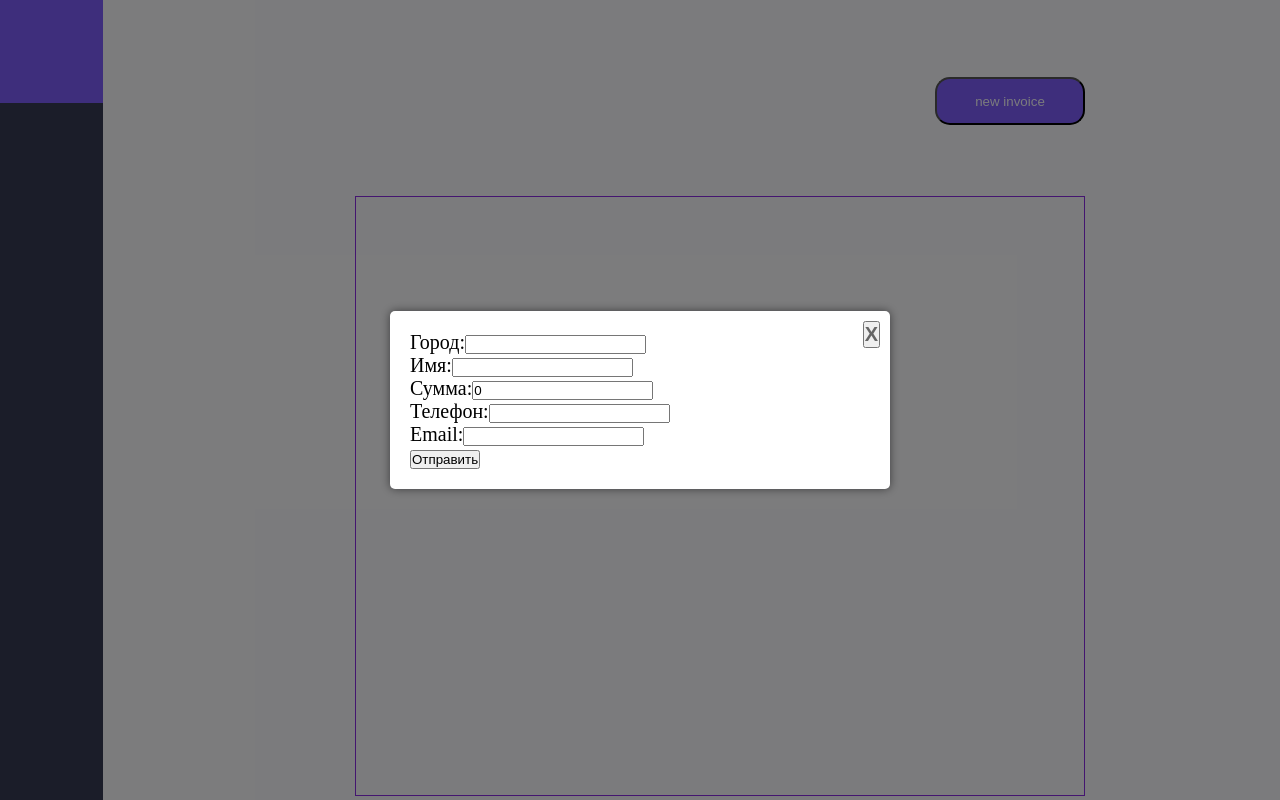
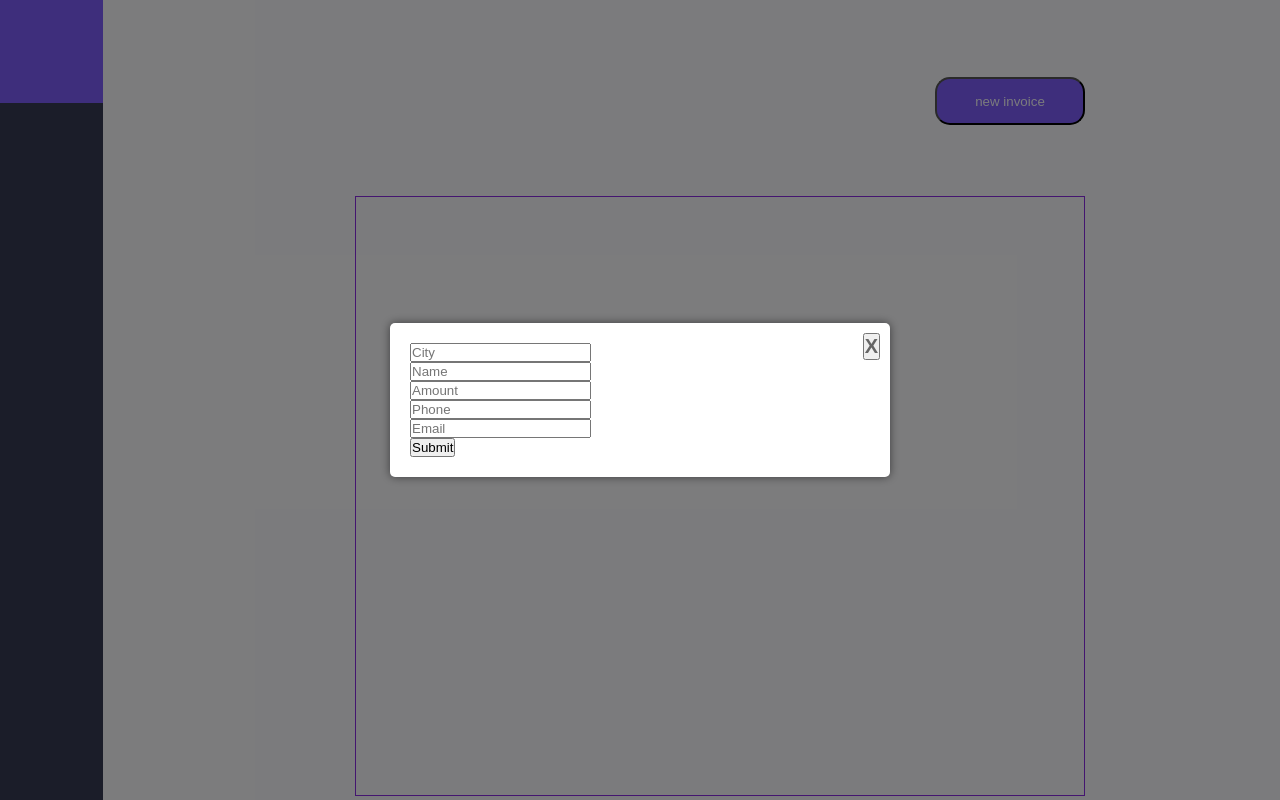
Before and after one commit to mirastalbayev/code_of_thrones-front, a Next.js app: page / in a window 1280 px wide. Both pictures are taken after a click on the button "new invoice". Built offline with nearby package versions, Linux system fonts and the light colour scheme.

Commit message:
add react hook form

```diff
--- a/package.json
+++ b/package.json
@@ -11,6 +11,7 @@
   "dependencies": {
     "@emotion/react": "^11.10.6",
     "@emotion/styled": "^11.10.6",
+    "@hookform/resolvers": "^3.0.1",
     "@mui/icons-material": "^5.11.16",
     "@mui/material": "^5.11.15",
     "@types/node": "18.15.11",
@@ -23,6 +24,7 @@
     "react-dom": "18.2.0",
     "react-hook-form": "^7.43.9",
     "typescript": "5.0.3",
+    "yup": "^1.0.2",
     "zod": "^3.21.4"
   },
   "devDependencies": {
--- a/src/components/layout/Modal/Modal.module.css
+++ b/src/components/layout/Modal/Modal.module.css
@@ -34,6 +34,13 @@
     transition: color 0.3s ease-in-out;
 }
 
+.ModalContent form {
+    display: flex;
+    justify-content: flex-start;
+    align-items: flex-start;
+    flex-direction: column;
+}
+
 .Modal-close:hover {
     color: #000;
 }
--- a/src/components/layout/Modal/Modal.tsx
+++ b/src/components/layout/Modal/Modal.tsx
@@ -1,100 +1,68 @@
-import { FC, useState, useEffect } from 'react';
+import { useForm } from 'react-hook-form';
+import * as yup from 'yup';
 import styles from './Modal.module.css';
-import * as z from 'zod';
+import { yupResolver } from '@hookform/resolvers/yup';
 
-const ModalSchema = z.object({
-    city: z.string().min(1).max(100),
-    name: z.string().min(1).max(100),
-    amount: z.number().min(0),
-    phone: z.string().min(10).max(15),
-    email: z.string().email(),
-});
 
 type ModalProps = {
     onClose: () => void;
-};
+}
 
 const Modal: FC<ModalProps> = ({ onClose }) => {
-    const [show, setShow] = useState(true);
-    const [formData, setFormData] = useState({
-        city: '',
-        name: '',
-        amount: 0,
-        phone: '',
-        email: '',
-    });
-    const [formErrors, setFormErrors] = useState({
-        city: '',
-        name: '',
-        amount: '',
-        phone: '',
-        email: '',
+    const { register, handleSubmit, formState: { errors } } = useForm({
+        resolver: yupResolver(yup.object().shape({
+            city: yup.string().required(),
+            name: yup.string().required(),
+            amount: yup.number().min(0).required(),
+            phone: yup.string().required(),
+            email: yup.string().email().required(),
+        }))
     });
 
     const handleClose = () => {
-        setShow(false);
         onClose();
+    }
+
+    const onSubmit = async (data: any) => {
+        const response = await fetch('https://jsonplaceholder.typicode.com/posts', {
+            method: 'POST',
+            body: JSON.stringify(data),
+            headers: {
+                'Content-type': 'application/json; charset=UTF-8',
+            },
+        });
+        const json = await response.json();
+        console.log(json);
+        handleClose();
     };
 
-    const handleInputChange = (event: React.ChangeEvent<HTMLInputElement>) => {
-        const { name, value } = event.target;
-        setFormData((prev) => ({ ...prev, [name]: value }));
-    };
 
-    const handleSubmit = (event: React.FormEvent<HTMLFormElement>) => {
-        event.preventDefault();
-        try {
-            ModalSchema.parse(formData);
-            console.log(formData);
-        } catch (err) {
-            if (err instanceof z.ZodError) {
-                const formErrors = Object.fromEntries(
-                    err.errors.map((error) => [error.path[0], error.message])
-                );
-                setFormErrors(formErrors);
-            }
-        }
-    };
 
     return (
         <div className={styles.Modal}>
-            {show && (
-                <div className={styles.ModalContent}>
-                    <button className={styles.CloseButton} onClick={handleClose}>
-                        X
-                    </button>
-                    <form onSubmit={handleSubmit}>
-                        <div>
-                            <label>Город:</label>
-                            <input name="city" value={formData.city} onChange={handleInputChange} />
-                            {formErrors.city && <span className={styles.Error}>{formErrors.city}</span>}
-                        </div>
-                        <div>
-                            <label>Имя:</label>
-                            <input name="name" value={formData.name} onChange={handleInputChange} />
-                            {formErrors.name && <span className={styles.Error}>{formErrors.name}</span>}
-                        </div>
-                        <div>
-                            <label>Сумма:</label>
-                            <input name="amount" type="number" value={formData.amount} onChange={handleInputChange} />
-                            {formErrors.amount && <span className={styles.Error}>{formErrors.amount}</span>}
-                        </div>
-                        <div>
-                            <label>Телефон:</label>
-                            <input name="phone" value={formData.phone} onChange={handleInputChange} />
-                            {formErrors.phone && <span className={styles.Error}>{formErrors.phone}</span>}
-                        </div>
-                        <div>
-                            <label>Email:</label>
-                            <input name="email" value={formData.email} onChange={handleInputChange} />
-                            {formErrors.email && <span className={styles.Error}>{formErrors.email}</span>}
-                        </div>
-                        <button type="submit">Отправить</button>
-                    </form>
-                </div>
-            )}
+            <div className={styles.ModalContent}>
+                <button className={styles.CloseButton} onClick={handleClose}>X</button>
+                <form onSubmit={handleSubmit(onSubmit)}>
+                    <input type="text" placeholder="City" {...register("city")} />
+                    {errors.city && <span>{errors.city.message}</span>}
+
+                    <input type="text" placeholder="Name" {...register("name")} />
+                    {errors.name && <span>{errors.name.message}</span>}
+
+                    <input type="number" placeholder="Amount" {...register("amount")} />
+                    {errors.amount && <span>{errors.amount.message}</span>}
+
+                    <input type="tel" placeholder="Phone" {...register("phone")} />
+                    {errors.phone && <span>{errors.phone.message}</span>}
+
+                    <input type="email" placeholder="Email" {...register("email")} />
+                    {errors.email && <span>{errors.email.message}</span>}
+
+                    <button type="submit">Submit</button>
+                </form>
+            </div>
         </div>
     );
-};
+}
 
 export default Modal;
--- /dev/null
+++ b/src/pages/api/submit-form.ts
@@ -0,0 +1,19 @@
+import { NextApiRequest, NextApiResponse } from 'next';
+import { connectToDatabase } from '../../utils/db';
+
+export default async function handler(req: NextApiRequest, res: NextApiResponse) {
+    if (req.method === 'POST') {
+        const { city, name, amount, phone, email } = req.body;
+
+        // Сохраняем данные в базу данных
+        const { db } = await connectToDatabase();
+        const collection = db.collection('formData');
+        const result = await collection.insertOne({ city, name, amount, phone, email });
+
+        console.log(`Form data saved to database: ${result.insertedId}`);
+
+        res.status(200).json({ message: 'Form submitted successfully!' });
+    } else {
+        res.status(405).json({ message: 'Method not allowed' });
+    }
+}
```
Also changed, not shown: 1 other file (tests, documents, lock files or other folders).
